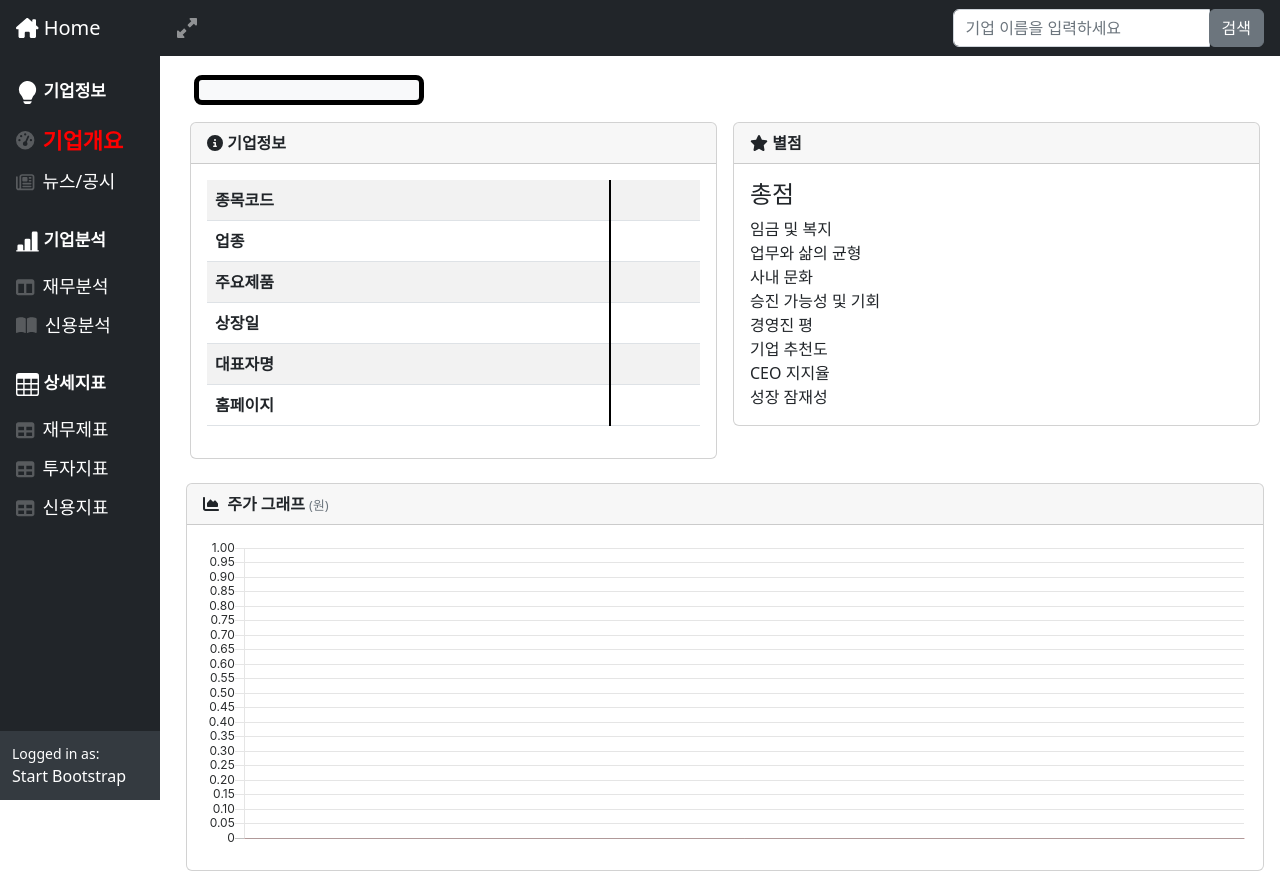
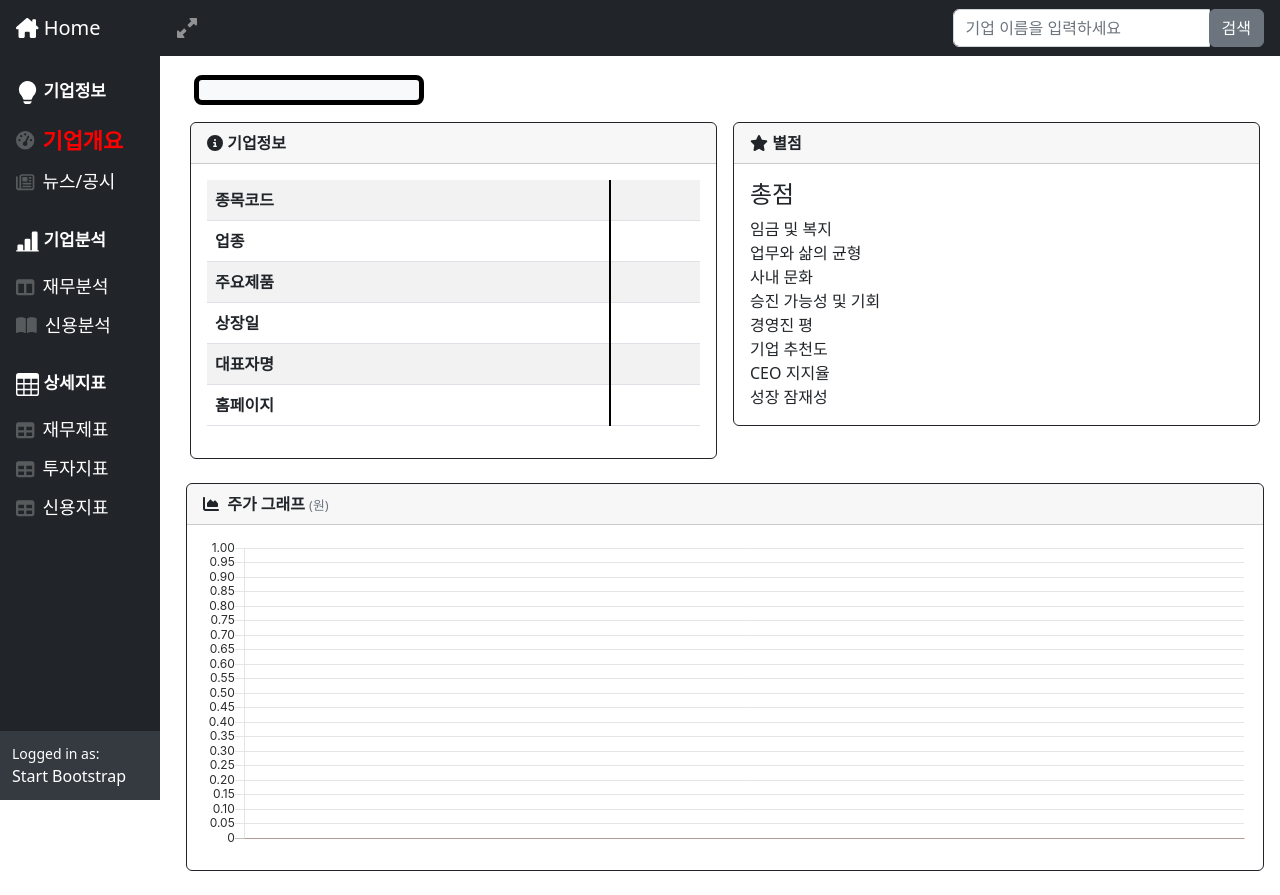
Before and after one commit to Biz-Insight/Biz-Insight, a Django app: template src/django/mysite/main/templates/company_info.html in a window 1280 px wide. Run offline with Django 3.2, Linux system fonts and the light colour scheme; the template is opened without the code that fills it, so the values that code supplies are empty; some libraries are stand-ins or nearby versions.

Commit message:
feat: 카드 레이아웃 수정

```diff
--- a/src/django/mysite/main/templates/company_info.html
+++ b/src/django/mysite/main/templates/company_info.html
@@ -99,7 +99,7 @@
                         </div>
                         <div class="container-fluid d-flex">
                             <div class="w-50 px-2" style="margin-top: 5px;">
-                                <div class="card mb-4">
+                                <div class="card border-dark mb-4">
                                     <div class="card-header">
                                         <i class="fa-solid fa-circle-info"></i>
                                         <span class="chart-title-unit">기업정보</span>
@@ -137,7 +137,7 @@
                                 </div>
                             </div>
                             <div class="w-50 px-2" style="margin-top: 5px;">
-                                <div class="card mb-4">
+                                <div class="card border-dark mb-4">
                                     <div class="card-header">
                                         <i class="fa-solid fa-star"></i>
                                         <span class="chart-title-unit">별점</span>
@@ -271,7 +271,7 @@
                         <div class="container-fluid px-3">
                             <div class="row">
                                 <div class="col-xl-12">
-                                    <div class="card mb-4">
+                                    <div class="card border-dark mb-4">
                                         <div class="card-header">
                                             <i class="fas fa-chart-area me-1"></i>
                                             <span class="chart-title-unit">주가 그래프</span> <span class="chart-title-unit2">(원)</span>
```
